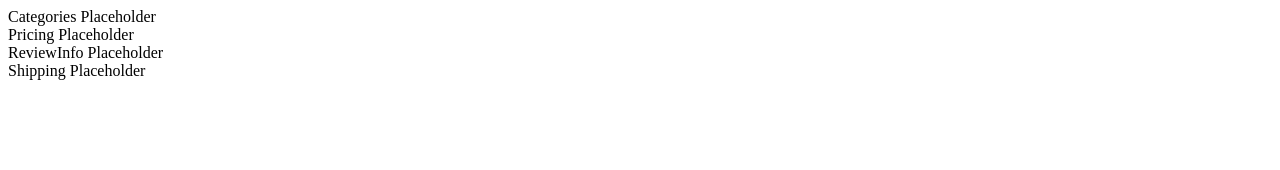
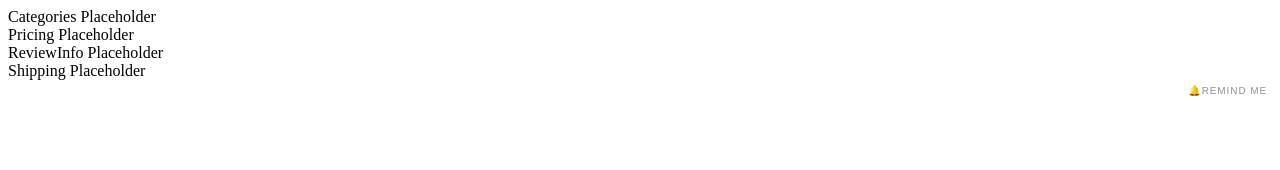
Before and after one commit to up-Scale/ProductInfo, a React app: page / in a window 1280 px wide. Shown: the top 170 px of the page. Built offline with nearby package versions, Linux system fonts and the light colour scheme; the HTML template or start-up script is replaced by a standard one.

Commit message:
created reminder button with Styled Components.

```diff
--- a/package.json
+++ b/package.json
@@ -24,7 +24,8 @@
     "express": "^4.16.4",
     "mysql": "^2.16.0",
     "react": "^16.5.2",
-    "react-dom": "^16.5.2"
+    "react-dom": "^16.5.2",
+    "styled-components": "^4.0.2"
   },
   "devDependencies": {
     "babel-core": "^6.23.1",
--- /dev/null
+++ b/react-client/src/components/styled-components/ReminderButton.jsx
@@ -0,0 +1,26 @@
+import React from 'react';
+import styled, {css} from 'styled-components';
+
+const ReminderButton = styled.button`
+  float: right;
+  background: none;
+  outline: none;
+  border: 0;
+  padding: 5px;
+  font-family: gordita,Helvetica,Arial,Verdana,sans-serif;
+  font-size: 10px;
+  font-style: normal;
+  font-weight: 500;
+  letter-spacing: 0.9px;
+  text-transform: uppercase;
+
+  color: ${props => props.reminder ? "rgb(255, 114, 118)" : "rgb(132, 148, 147)"};
+
+  ::before {
+    content: '🔔';
+  }
+  :hover {
+    color: rgb(24, 215, 204);
+  }
+`
+export default ReminderButton;
--- a/react-client/src/index.jsx
+++ b/react-client/src/index.jsx
@@ -4,6 +4,7 @@ import Categories from './components/Categories.jsx';
 import Pricing from './components/Pricing.jsx';
 import ReviewInfo from './components/ReviewInfo.jsx';
 import Shipping from './components/Shipping.jsx';
+import ReminderButton from './components/styled-components/ReminderButton.jsx';
 
 class ProductInfo extends React.Component {
   constructor(props) {
@@ -20,6 +21,7 @@ class ProductInfo extends React.Component {
         <Pricing />
         <ReviewInfo />
         <Shipping />
+        <ReminderButton>Remind Me</ReminderButton>
       </div>
     )
   }
```
Also changed, not shown: 2 other files (tests, documents, lock files or other folders).
